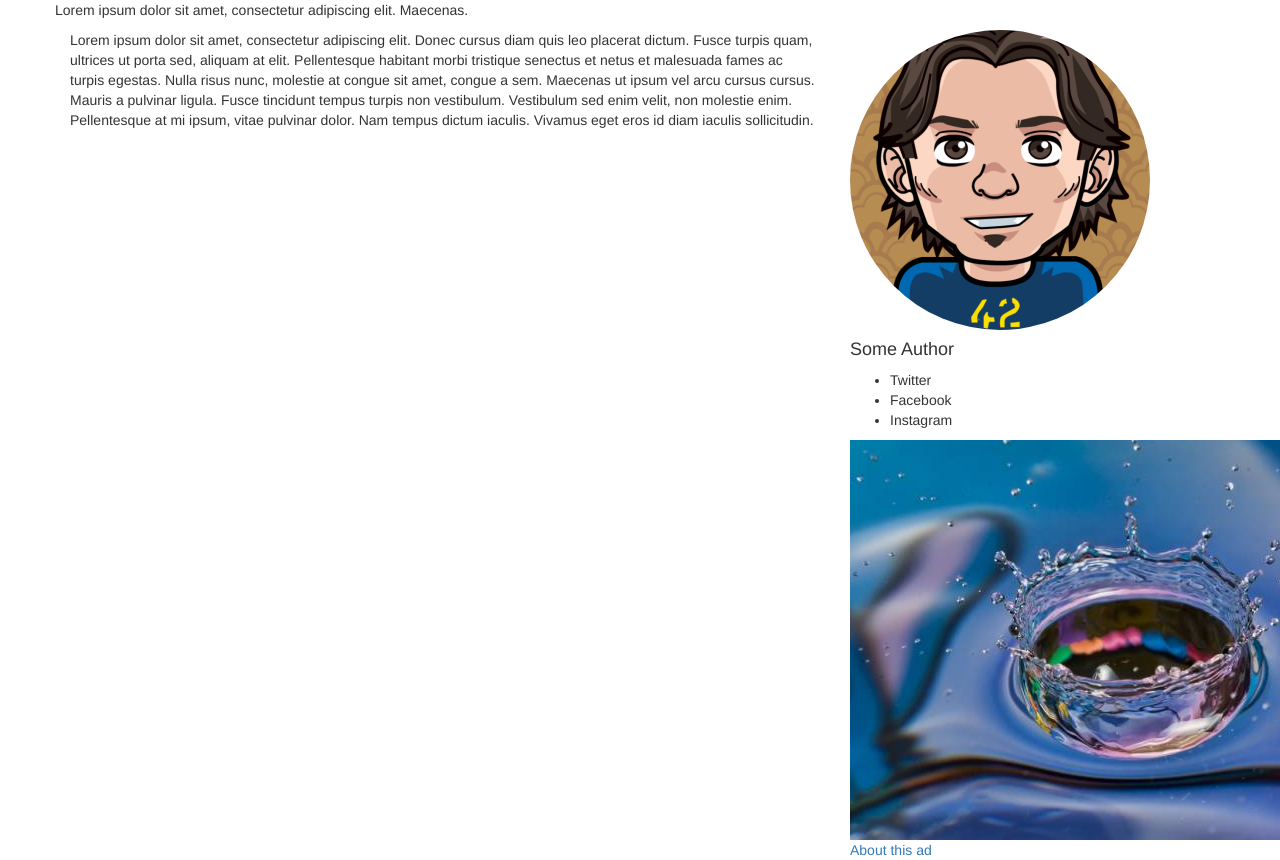
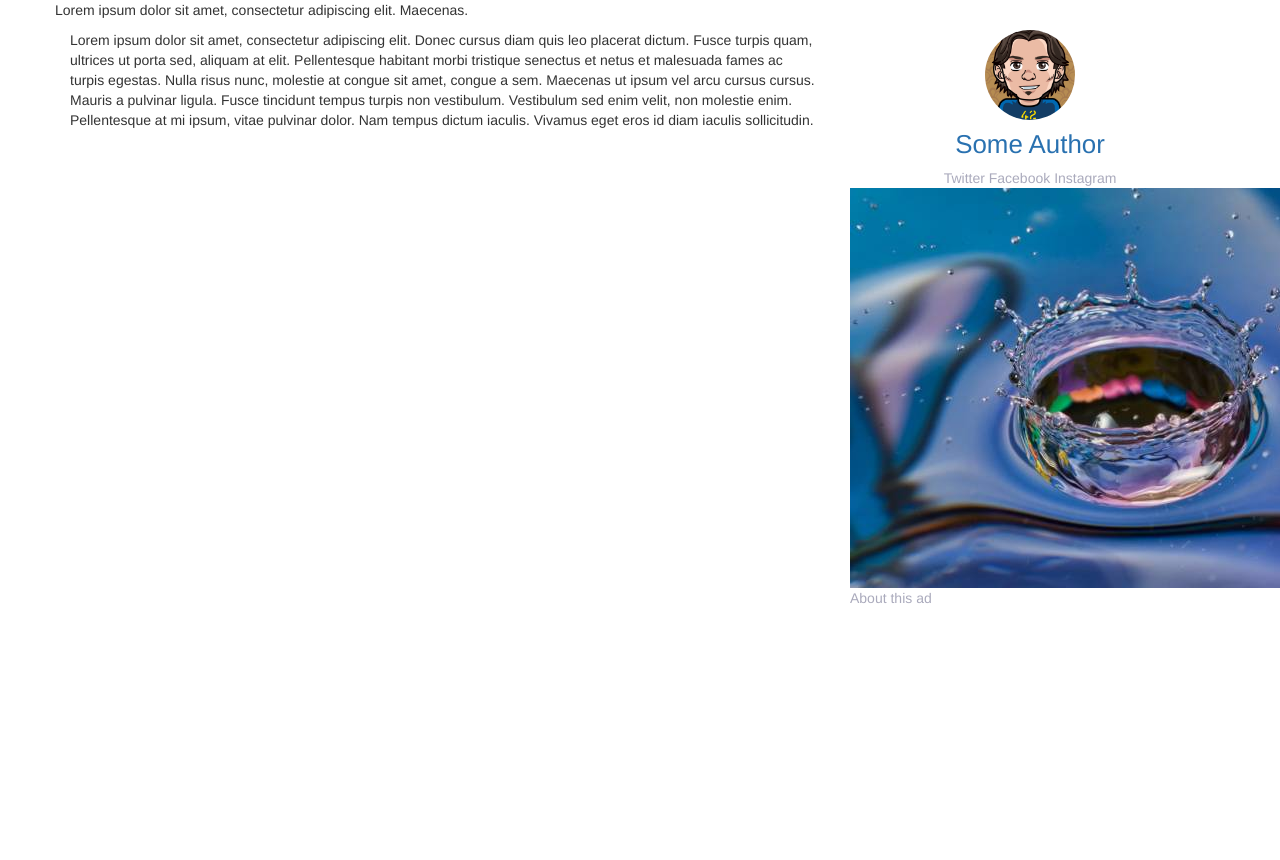
Before and after one commit to thedonz/25--Scotts-Tots, a plain HTML site: page Sidebar/SidebarHTML.html in a window 1280 px wide. Shown: the top 860 px of the page. After the commit the page ends 800 px from the top, so only its background shows below. Drawn offline with nearby package versions, Linux system fonts and the light colour scheme.

Commit message:
tweaking author nav, author image, author styling

```diff
--- a/Sidebar/SidebarCSS.css
+++ b/Sidebar/SidebarCSS.css
@@ -1,3 +1,22 @@
+h4 {
+  text-align: center;
+  color: #2971B0;
+  font-size: 3.5ex;
+}
+
+nav {
+  text-align: center;
+}
+
+a {
+ color: #aaaabc;
+}
+
 img {
-  font-size: 5pc;
+  margin-right: auto;
+  margin-left: auto;
 }
+
+.img-circle {
+  width: 25%;
+}
--- a/Sidebar/SidebarHTML.html
+++ b/Sidebar/SidebarHTML.html
@@ -10,6 +10,7 @@
 
   <!-- Latest compiled and minified JavaScript -->
   <script src="https://maxcdn.bootstrapcdn.com/bootstrap/3.3.0/js/bootstrap.min.js"></script>
+  <link rel="stylesheet" href="SidebarCSS.css">
 </head>
 <style>
 
@@ -43,17 +44,18 @@
         </section><!-- main -->
         <section class="sidebar col col-lg-4">
           <aside>
-          <img src="../Images/david-avatar.png" class="img-responsive img-circle" alt="David Rogers">
-          <h4>Some Author</h4>
-          <ul>
-            <li>Twitter</li>
-            <li>Facebook</li>
-            <li>Instagram</li>
-          </ul>
-        </aside>
+            <img src="../Images/david-avatar.png" class="img-responsive img-circle" alt="David Rogers">
+            <h4>Some Author</h4>
+            <nav>
+              <a href="#">Twitter</a>
+              <a href="#">Facebook</a>
+              <a href="#">Instagram</a>
+            </nav>
+          </aside>
 
         <aside>
           <img src="../Images/ad.jpg" alt="">
+          <br>
           <a href="#">About this ad</a>
         </aside>
         </section><!-- sidebar -->
```
